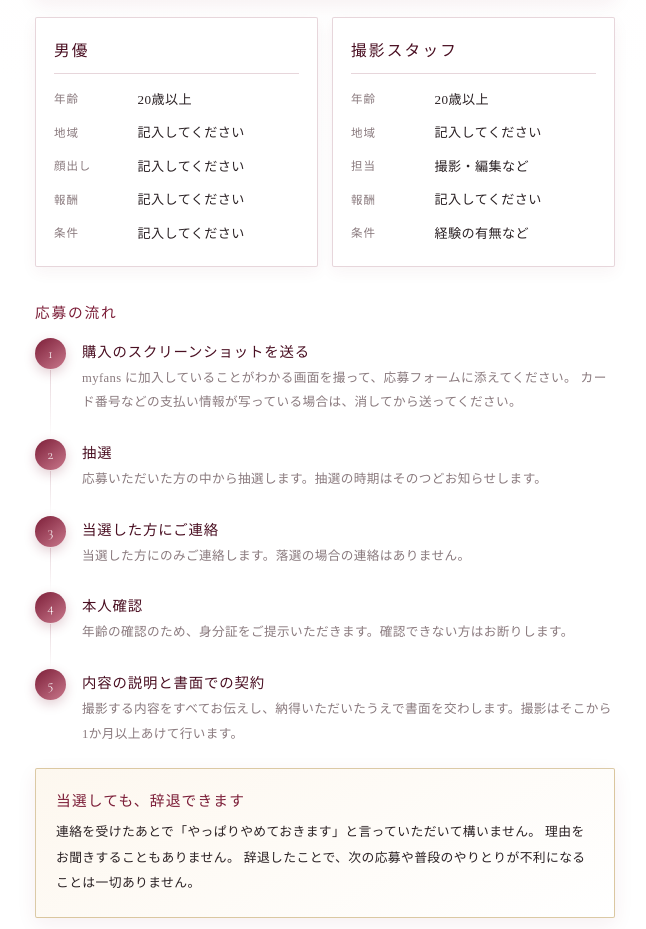
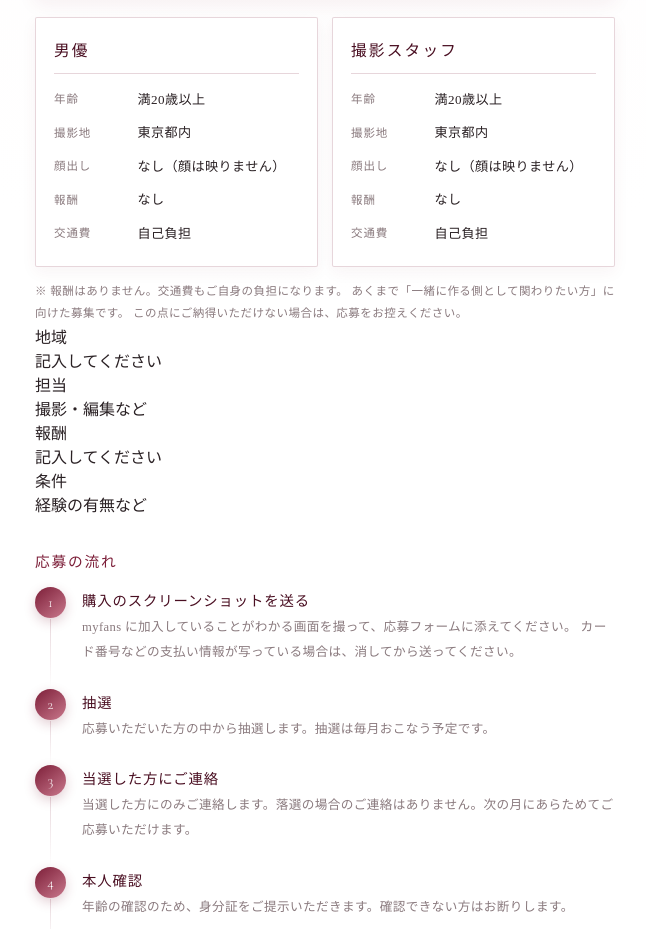
Before and after one commit to arlemcompany-lang/kanon, a plain HTML site: page kanon-support/index.html in a window 1280 px wide. Shown: the part 1196-2125 px from the top of the page, without its empty margins (315-961 px from the left). Drawn offline with nearby package versions, Linux system fonts and the light colour scheme.

Commit message:
fill recruitment conditions (20+, Tokyo, no face, unpaid)

```diff
--- a/kanon-support/index.html
+++ b/kanon-support/index.html
@@ -111,18 +111,31 @@
       <article class="s-role">
         <h3 class="s-role-name">男優</h3>
         <dl class="s-role-list">
-          <div><dt>年齢</dt><dd><!-- ▼ 記入 -->20歳以上</dd></div>
-          <div><dt>地域</dt><dd><!-- ▼ 記入 -->記入してください</dd></div>
-          <div><dt>顔出し</dt><dd><!-- ▼ 記入 -->記入してください</dd></div>
-          <div><dt>報酬</dt><dd><!-- ▼ 記入 -->記入してください</dd></div>
-          <div><dt>条件</dt><dd><!-- ▼ 記入 -->記入してください</dd></div>
+          <div><dt>年齢</dt><dd>満20歳以上</dd></div>
+          <div><dt>撮影地</dt><dd>東京都内</dd></div>
+          <div><dt>顔出し</dt><dd>なし（顔は映りません）</dd></div>
+          <div><dt>報酬</dt><dd>なし</dd></div>
+          <div><dt>交通費</dt><dd>自己負担</dd></div>
         </dl>
       </article>
 
       <article class="s-role">
         <h3 class="s-role-name">撮影スタッフ</h3>
         <dl class="s-role-list">
-          <div><dt>年齢</dt><dd><!-- ▼ 記入 -->20歳以上</dd></div>
+          <div><dt>年齢</dt><dd>満20歳以上</dd></div>
+          <div><dt>撮影地</dt><dd>東京都内</dd></div>
+          <div><dt>顔出し</dt><dd>なし（顔は映りません）</dd></div>
+          <div><dt>報酬</dt><dd>なし</dd></div>
+          <div><dt>交通費</dt><dd>自己負担</dd></div>
+        </dl>
+      </article>
+    </div>
+
+    <p class="s-note">
+      ※ 報酬はありません。交通費もご自身の負担になります。
+      あくまで「一緒に作る側として関わりたい方」に向けた募集です。
+      この点にご納得いただけない場合は、応募をお控えください。
+    </p>
           <div><dt>地域</dt><dd><!-- ▼ 記入 -->記入してください</dd></div>
           <div><dt>担当</dt><dd><!-- ▼ 記入 -->撮影・編集など</dd></div>
           <div><dt>報酬</dt><dd><!-- ▼ 記入 -->記入してください</dd></div>
@@ -148,14 +161,14 @@
         <span class="s-step-num">2</span>
         <div class="s-step-body">
           <p class="s-step-title">抽選</p>
-          <p class="s-step-text"><!-- ▼ 記入 -->応募いただいた方の中から抽選します。抽選の時期はそのつどお知らせします。</p>
+          <p class="s-step-text">応募いただいた方の中から抽選します。抽選は毎月おこなう予定です。</p>
         </div>
       </li>
       <li class="s-step">
         <span class="s-step-num">3</span>
         <div class="s-step-body">
           <p class="s-step-title">当選した方にご連絡</p>
-          <p class="s-step-text"><!-- ▼ 記入 -->当選した方にのみご連絡します。落選の場合の連絡はありません。</p>
+          <p class="s-step-text">当選した方にのみご連絡します。落選の場合のご連絡はありません。次の月にあらためてご応募いただけます。</p>
         </div>
       </li>
       <li class="s-step">
```
